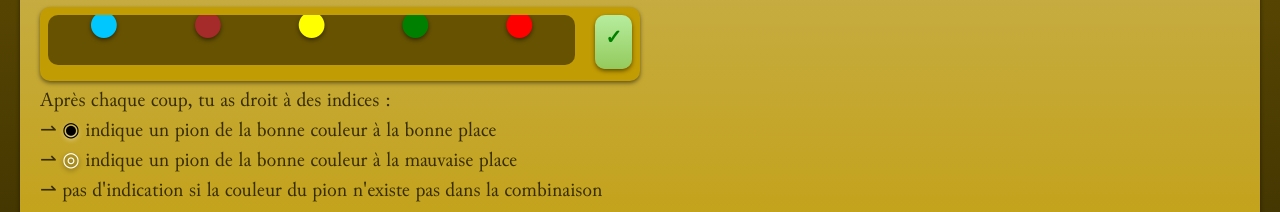
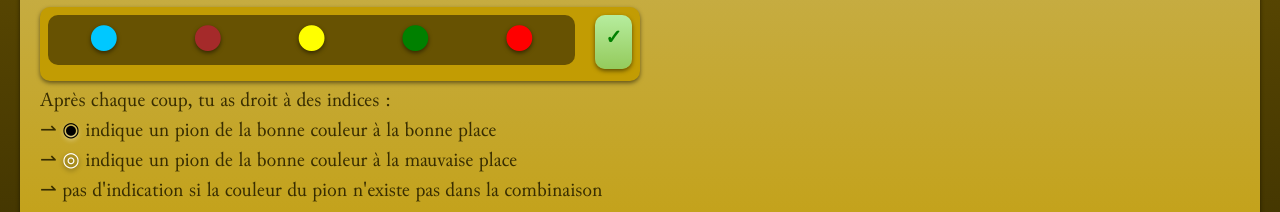
Before and after one commit to Theufyr/mastermind, a plain HTML site: page index.html in a window 1280 px wide. Shown: the part 217-429 px from the top of the page. Drawn offline with Linux system fonts and the light colour scheme.

Commit message:
fix: pawn vertical align changed with font choice and line-height / create 1 file and update 1 file

```diff
--- a/src/styles/main.css
+++ b/src/styles/main.css
@@ -7,6 +7,10 @@
 @font-face {
   font-family: Main;
   src: url(../assets/fonts/Junicode.ttf);
+}
+@font-face {
+  font-family: Classic;
+  src: url(../assets/fonts/verdanab.ttf);
 }
 
 :root {
@@ -220,8 +224,9 @@ div {
     text-align: center;
 }
 .pawn {
+    font-family: Classic;
     font-size: 3rem;
-    line-height: 0.05;
+    line-height: 0.3;
 }
 .result {
     font-size: 1rem;
```
Also changed, not shown: src/assets/fonts/verdanab.ttf (added).
